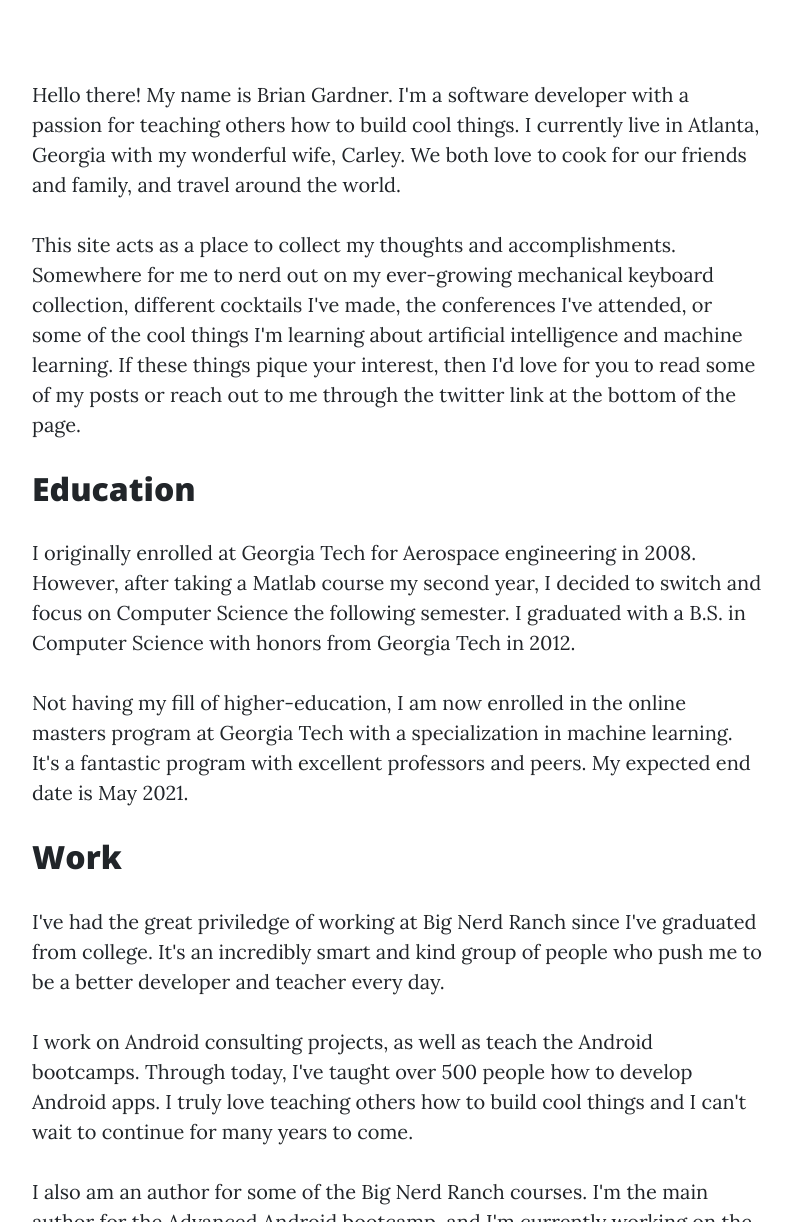
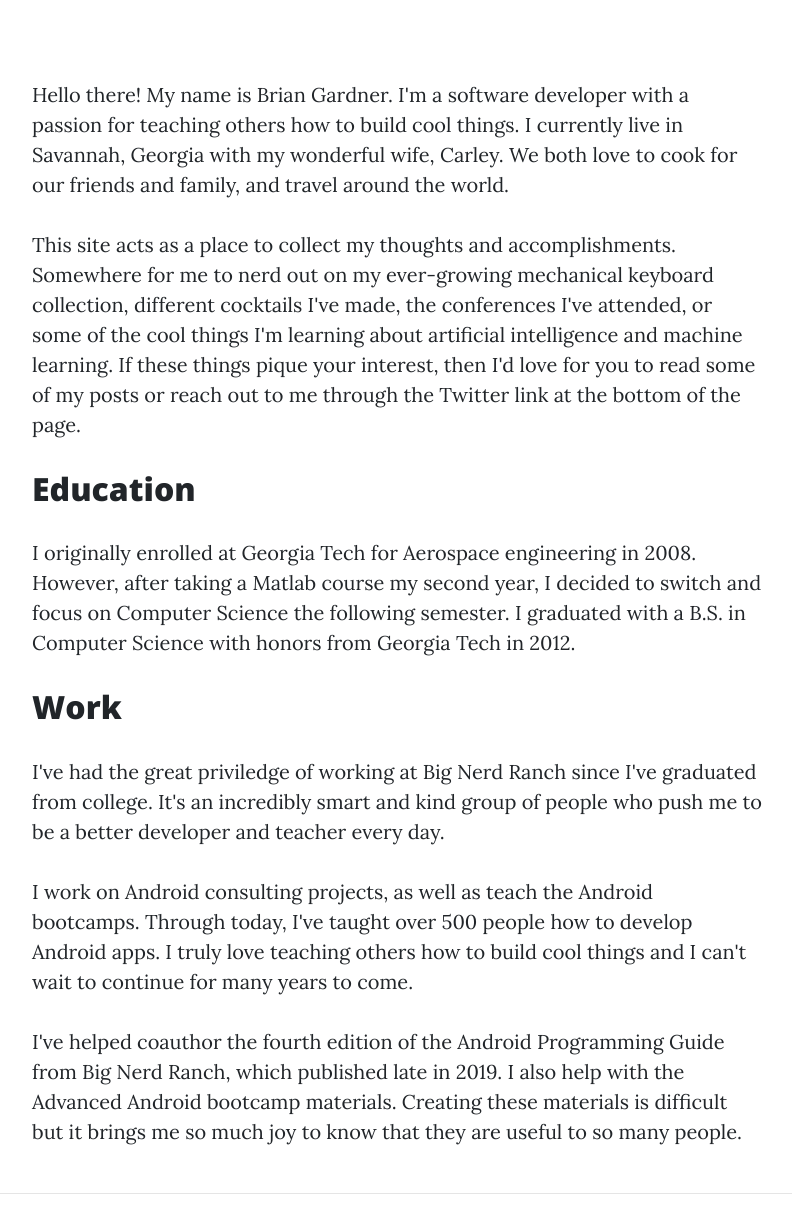
Before and after one commit to BrianGardnerAtl/website, a Jekyll site: the page built from about.html, in a window 1280 px wide and 1400 px high, scrolled down 326 px. Shown: the part 178-1400 px from the top of the window, without its empty margins (243-1035 px from the left). Built offline with Jekyll 4.4.1, drawn with Linux system fonts in a browser that asks for light colours; some of the changed text lies outside the part shown.

Commit message:
Update about page

```diff
--- a/about.html
+++ b/about.html
@@ -7,33 +7,50 @@
   <div class="row">
     <div class="col-lg-8 col-md-10 mx-auto">
       <p>
-        Hello there! My name is Brian Gardner. I'm a software developer with a passion for teaching others how to build cool things. I currently live in Atlanta, Georgia with my wonderful wife, Carley. We both love to cook for our friends and family, and travel around the world.
+        Hello there! My name is Brian Gardner. I'm a software developer with a
+        passion for teaching others how to build cool things. I currently live
+        in Savannah, Georgia with my wonderful wife, Carley. We both love to
+        cook for our friends and family, and travel around the world.
       </p>
 
       <p>
-        This site acts as a place to collect my thoughts and accomplishments. Somewhere for me to nerd out on my ever-growing mechanical keyboard collection, different cocktails I've made, the conferences I've attended, or some of the cool things I'm learning about artificial intelligence and machine learning. If these things pique your interest, then I'd love for you to read some of my posts or reach out to me through the twitter link at the bottom of the page.
+        This site acts as a place to collect my thoughts and accomplishments.
+        Somewhere for me to nerd out on my ever-growing mechanical keyboard
+        collection, different cocktails I've made, the conferences I've
+        attended, or some of the cool things I'm learning about artificial
+        intelligence and machine learning. If these things pique your interest,
+        then I'd love for you to read some of my posts or reach out to me
+        through the Twitter link at the bottom of the page.
       </p>
 
       <h2>Education</h2>
       <p>
-        I originally enrolled at Georgia Tech for Aerospace engineering in 2008. However, after taking a Matlab course my second year, I decided to switch and focus on Computer Science the following semester. I graduated with a B.S. in Computer Science with honors from Georgia Tech in 2012.
-      </p>
-
-      <p>
-        Not having my fill of higher-education, I am now enrolled in the online masters program at Georgia Tech with a specialization in machine learning. It's a fantastic program with excellent professors and peers. My expected end date is May 2021.
+        I originally enrolled at Georgia Tech for Aerospace engineering in 2008.
+        However, after taking a Matlab course my second year, I decided to
+        switch and focus on Computer Science the following semester. I graduated
+        with a B.S. in Computer Science with honors from Georgia Tech in 2012.
       </p>
 
       <h2>Work</h2>
       <p>
-        I've had the great priviledge of working at Big Nerd Ranch since I've graduated from college. It's an incredibly smart and kind group of people who push me to be a better developer and teacher every day.
+        I've had the great priviledge of working at Big Nerd Ranch since I've
+        graduated from college. It's an incredibly smart and kind group of
+        people who push me to be a better developer and teacher every day.
       </p>
 
       <p>
-        I work on Android consulting projects, as well as teach the Android bootcamps. Through today, I've taught over 500 people how to develop Android apps. I truly love teaching others how to build cool things and I can't wait to continue for many years to come.
+        I work on Android consulting projects, as well as teach the Android
+        bootcamps. Through today, I've taught over 500 people how to develop
+        Android apps. I truly love teaching others how to build cool things and
+        I can't wait to continue for many years to come.
       </p>
 
       <p>
-        I also am an author for some of the Big Nerd Ranch courses. I'm the main author for the Advanced Android bootcamp, and I'm currently working on the next edition of the Android Programming Guide. Creating these materials is difficult but it brings me so much joy to know that they are useful to so many people.
+        I've helped coauthor the fourth edition of the Android Programming
+        Guide from Big Nerd Ranch, which published late in 2019. I also help
+        with the Advanced Android bootcamp materials. Creating these
+        materials is difficult but it brings me so much joy to know that they
+        are useful to so many people.
       </p>
     </div>
   </div>
```
